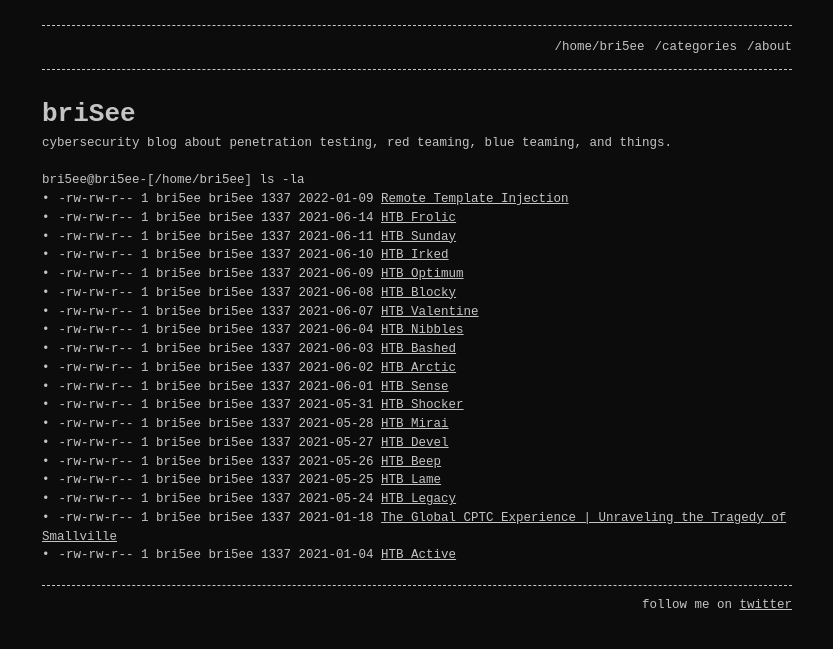
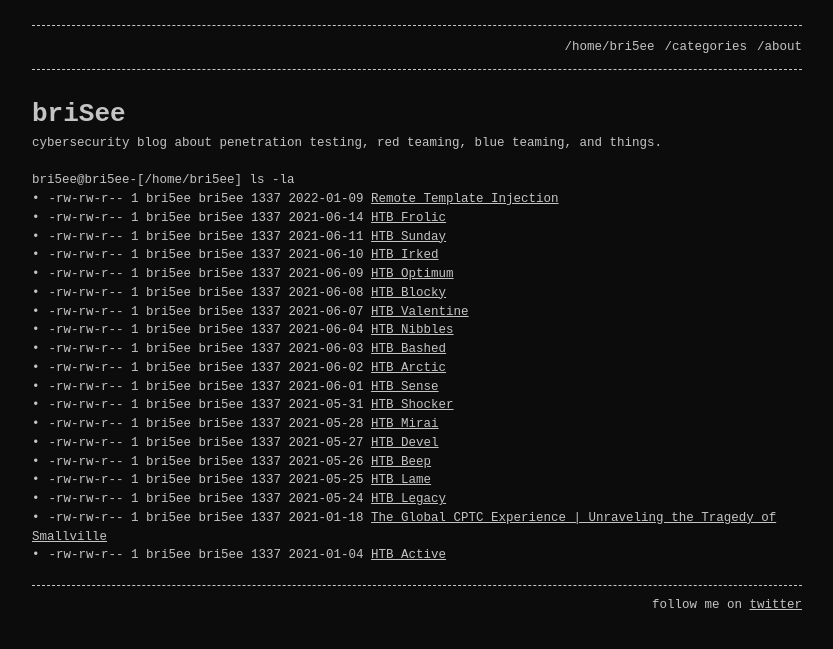
Before and after one commit to notbricey/brisee.github.io, a Jekyll site: the page built from index.md, in a window 1280 px wide. Shown: the top 649 px of the page, without its empty margins (223-1056 px from the left). Built offline with Jekyll 4.4.1, drawn with Linux system fonts in a browser that asks for light colours.

Commit message:
Update base.scss

```diff
--- a/_sass/base.scss
+++ b/_sass/base.scss
@@ -8,7 +8,7 @@ $base-font-size:       12.5px !default;
 $mobile-font-size:     12.5px !default;
 $base-line-height:     1.5 !default;
 $container-width:      90% !default;
-$container-max-width:  750px !default;
+$container-max-width:  770px !default;
 
 /**
  * Global
```
